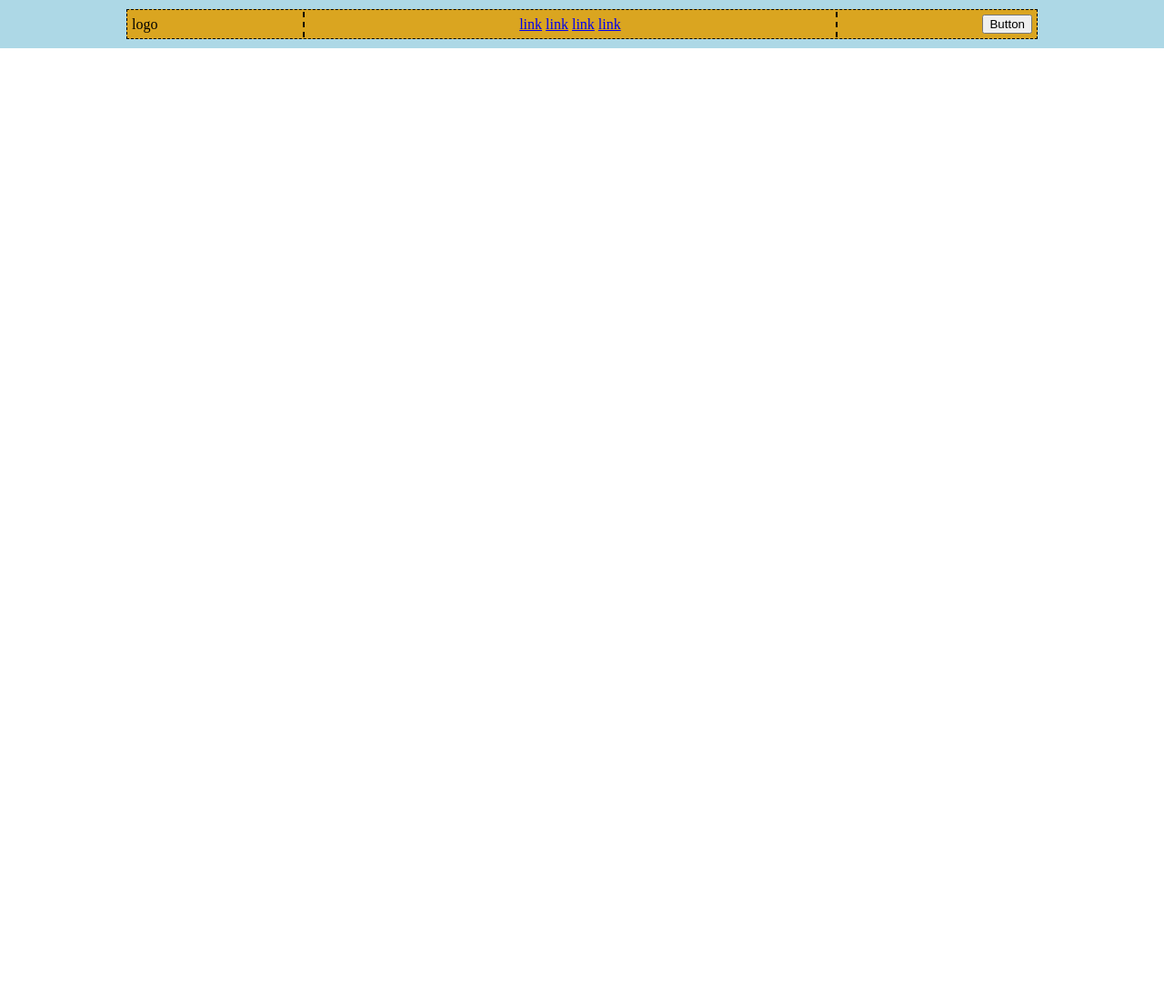
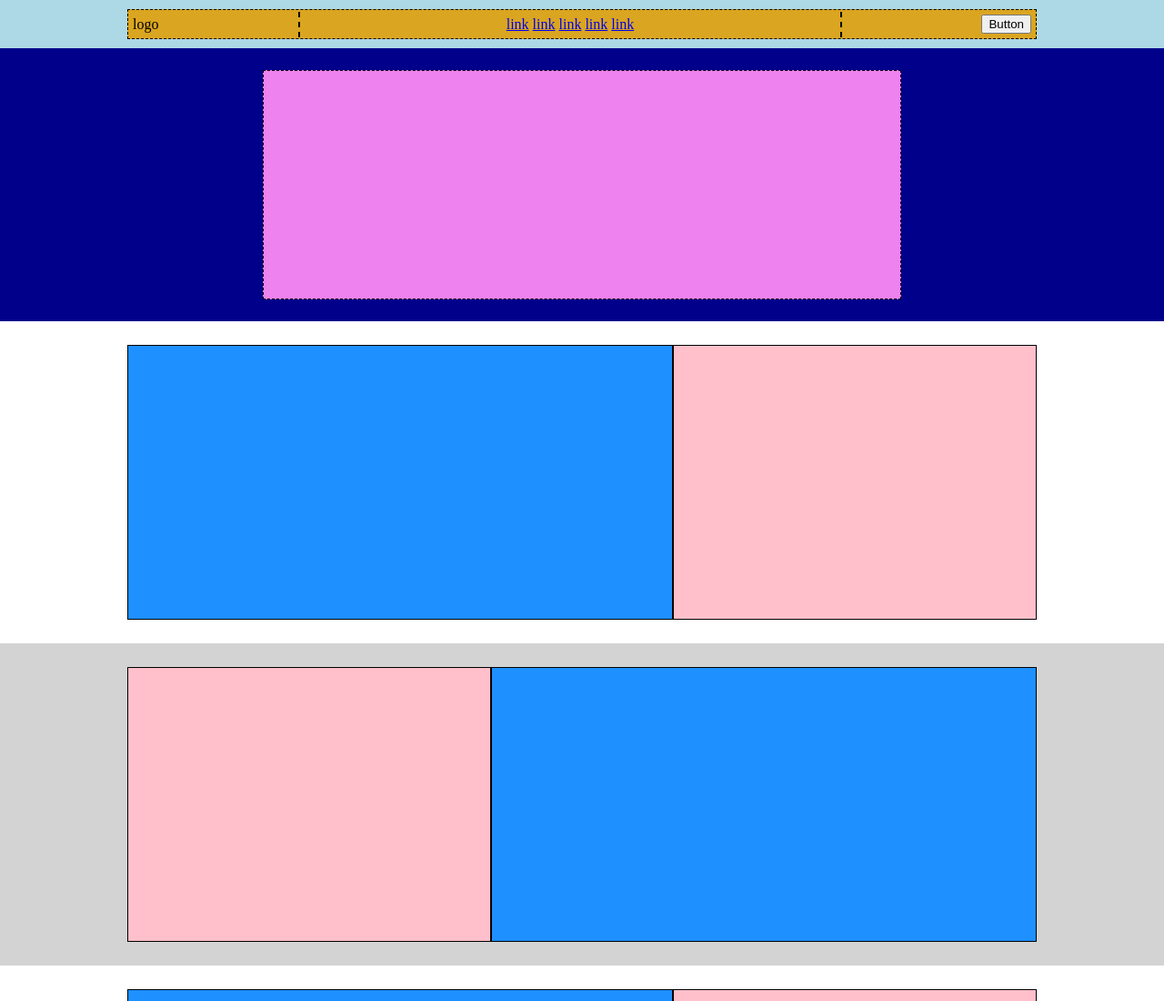
Before and after one commit to Lucaalex00/htmlcss-struttura-discord, a plain HTML site: page index.html in a window 1280 px wide. Shown: the top 1100 px of the page at 91% size. Before the commit the page ends 800 px from the top, so only its background shows below. Drawn offline with Linux system fonts and the light colour scheme.

Commit message:
Main Commit

```diff
--- a/assets/css/style.css
+++ b/assets/css/style.css
@@ -2,12 +2,16 @@
     /*COLORS*/
     --background-color-header: rgba(173, 216, 230, 1);
     --background-color-sub-container-header: rgba(218, 165, 32, 1);
+
     --background-first-section: rgba(0, 0, 139, 1);
     --square-color-first-section: rgba(238, 130, 238, 1);
+
     --square-left-main-section: rgba(30, 144, 255, 1);
     --square-right-main-section: rgba(255, 192, 203, 1);
     --background-main-even-section: rgba(211, 211, 211, 1);
+
     --square-color-final-section: rgba(34, 139, 34, 1);
+
     --background-color-footer: rgba(35, 39, 42, 1);
     --left-column-footer: rgba(240, 128, 128, 1);
     --right-column-footer: rgba(32, 178, 170, 1);
@@ -17,9 +21,10 @@
 }
 
 .container {
+    /*UNIVERSAL RULE*/
     max-width: 1000px;
     margin: auto;
-
+    padding: 10px
 }
 
 body {
@@ -28,15 +33,15 @@ body {
     box-sizing: border-box;
 }
 
+/*#region header*/
+
+
 
 .debug header {
     background-color: var(--background-color-header);
 
 }
 
-.header-container {
-    padding: 10px;
-}
 
 .debug .header-sub-container {
     background-color: var(--background-color-sub-container-header);
@@ -77,3 +82,123 @@ body {
     padding: 5px;
 
 }
+
+/*#endregion header*/
+
+/*#region first-section*/
+.site-section-blue {
+    display: flex;
+    justify-content: center;
+    align-items: center;
+}
+
+.debug .site-section-blue {
+    background-color: var(--background-first-section);
+    height: 300px;
+}
+
+.debug .site-section-blue .blue-section-container {
+    width: 700px;
+    height: 250px;
+    border: 1px dashed black;
+    background-color: var(--square-color-first-section);
+}
+
+/*#endregion first-section*/
+
+/*#region light-section*/
+.site-section-light {
+    display: flex;
+    justify-content: center;
+}
+
+.debug .light-section-container-left {
+    background-color: var(--square-left-main-section);
+
+}
+
+.light-section-container-left {
+    width: 60%;
+    border: 1px solid black;
+}
+
+.debug .light-section-container-right {
+    background-color: var(--square-right-main-section);
+    border: 1px solid black;
+
+}
+
+.light-section-container-right {
+    width: 40%;
+    border: 1px solid black;
+
+}
+
+.light-section-container-left,
+.light-section-container-right {
+    height: 300px;
+    margin: 1rem 0;
+}
+
+/*#endregion light-section*/
+
+/*#region dark-section*/
+
+/*Ho preferito ripetere le regole per una comprensione
+del codice più pulita*/
+
+.site-section-dark {
+    background-color: var(--background-main-even-section);
+}
+
+.background-container {
+    width: 100%;
+    display: flex;
+    justify-content: center;
+    flex-direction: row-reverse;
+}
+
+.debug .dark-section-container-left {
+    background-color: var(--square-left-main-section);
+
+}
+
+.dark-section-container-left {
+    width: 60%;
+    border: 1px solid black;
+}
+
+.debug .dark-section-container-right {
+    background-color: var(--square-right-main-section);
+    border: 1px solid black;
+
+}
+
+.dark-section-container-right {
+    width: 40%;
+    border: 1px solid black;
+
+}
+
+.dark-section-container-left,
+.dark-section-container-right {
+    height: 300px;
+    margin: 1rem 0;
+}
+
+/*#endregion dark-section*/
+
+
+.green-square-dark-section-container {
+    width: 100%;
+    display: flex;
+    justify-content: center;
+    align-items: center;
+    height: 500px;
+    margin: 1rem 0;
+    border: 1px solid black;
+}
+
+.debug .green-square-dark-section-container {
+    background-color: var(--square-color-final-section);
+}
--- a/index.html
+++ b/index.html
@@ -9,16 +9,16 @@
 </head>
 
 <body class="debug">
-    <div id="page">
     <header id="site-header">
-            <div class="header-container ">
-                <div class="header-sub-container debug container">
+        <div class="header-container container ">
+            <div class="header-sub-container debug ">
                 <div class="logo">
                     <div>logo</div>
                 </div>
                 <div class="links-container">
                     <nav class="links">
 
+                        <a href="#">link</a>
                         <a href="#">link</a>
                         <a href="#">link</a>
                         <a href="#">link</a>
@@ -33,14 +33,46 @@
         </div>
     </header>
     <!-- /#site_header -->
-        <main id="site-main"></main>
+
+    <main id="site-main ">
+        <section class="site-section-blue "> <!--First section-->
+            <div class="blue-section-container debug">
+
+            </div>
+
+
+        </section>
+
+        <section class="site-section-light container"> <!--Light-section-->
+            <div class="light-section-container-left"></div>
+            <div class="light-section-container-right"></div>
+        </section>
+
+
+        <section class="site-section-dark "><!--Dark-section-->
+            <div class="background-container container">
+                <div class="dark-section-container-left"></div>
+                <div class="dark-section-container-right"></div>
+            </div>
+        </section>
+
+        </section>
+        <section class="site-section-light container"> <!--Light-section-->
+            <div class="light-section-container-left"></div>
+            <div class="light-section-container-right"></div>
+        </section>
+        <section class="site-section-dark"> <!--Final Section -->
+            <div class="background-container container">
+                <div class="green-square-dark-section-container"></div>
+            </div>
+        </section>
+
+    </main>
     <!-- /#site_main -->
 
 
     <footer id="site-footer"></footer>
     <!-- /#site_footer -->
-
-    </div>
 </body>
 
 </html>
```
Lines whose indentation alone changed are shown as unchanged.
